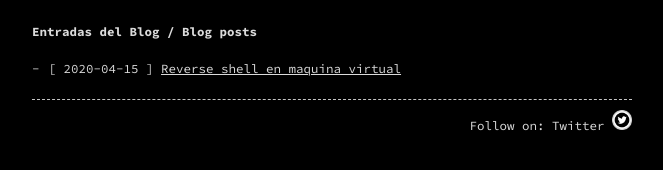
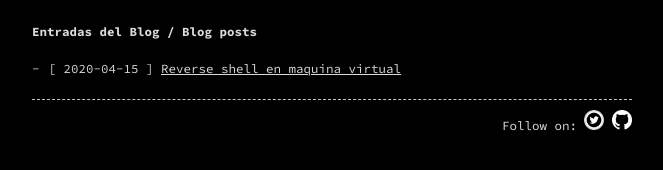
Before and after one commit to d4rk-wing/d4rkwz.github.io, a Jekyll site: the page built from index.md, in a window 1280 px wide. Shown: the part 263-433 px from the top of the page, without its empty margins (308-971 px from the left). Built offline with Jekyll 4.4.1, drawn with Linux system fonts in a browser that asks for light colours.

```diff
--- a/_config.yml
+++ b/_config.yml
@@ -6,7 +6,10 @@ header_pages:
   - index.md
   - about.md
 
-footer: 'Follow on: Twitter <a href="https://twitter.com/d4rk_wing" target="_blank"><img src="/images/twitter.png" alt="" width="20" height="20" /></a>'
+footer: 'Follow on:
+        <a href="https://twitter.com/d4rk_wing" target="_blank"><img src="/images/twitter.png" alt="" width="20" height="20" /></a>
+        <a href="https://github.com/d4rk-wing" target="_blank"><img src="/images/github.png" alt="" width="20" height="20" /></a>
+        '
 
 #style: light # dark (default) or light
 #listen_for_clients_preferred_style: true # true or false (default)
```
Also changed, not shown: images/github.png (added).
